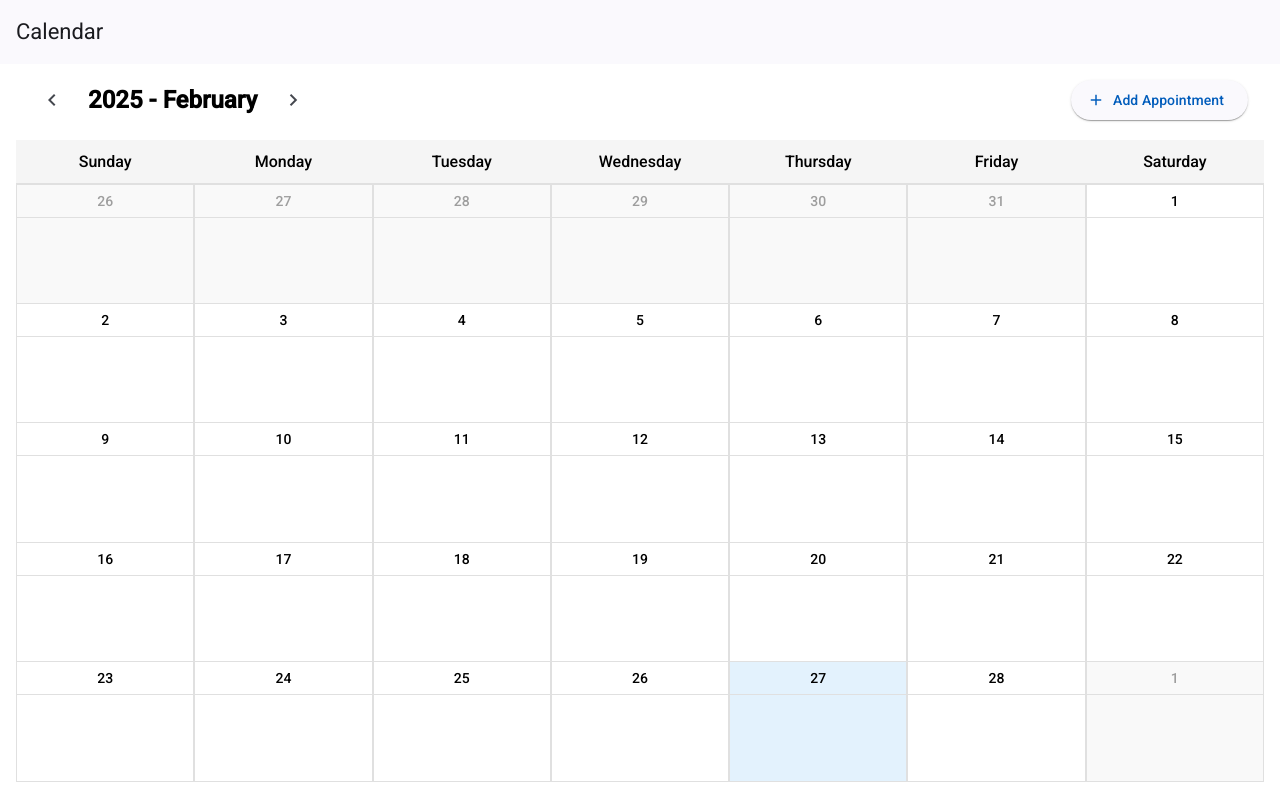
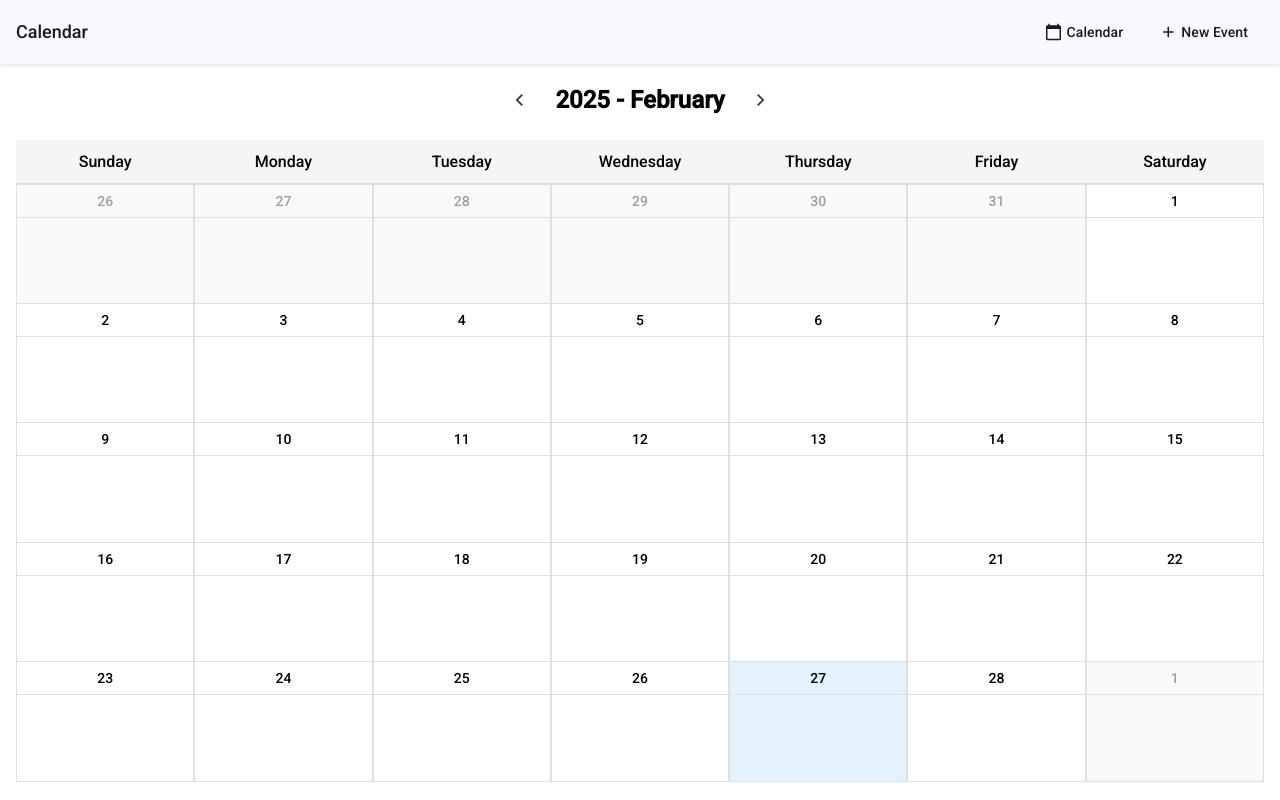
Before and after one commit to tigran-sn/calendar-app, an Angular app: page / in a window 1280 px wide. Built offline with nearby package versions, Linux system fonts and the light colour scheme.

Commit message:
- Added Header component - Restructured AppComponent to use Header component

```diff
--- a/src/app/app.component.html
+++ b/src/app/app.component.html
@@ -1,7 +1,5 @@
 <div class="app-container">
-  <mat-toolbar color="primary" class="app-header">
-    <span>{{ title }}</span>
-  </mat-toolbar>
+  <app-header></app-header>
 
   <main class="app-content">
     <router-outlet></router-outlet>
--- a/src/app/app.component.ts
+++ b/src/app/app.component.ts
@@ -2,12 +2,12 @@ import { Component } from '@angular/core';
 import { RouterOutlet } from '@angular/router';
 import { MatToolbarModule } from '@angular/material/toolbar';
 
+import { HeaderComponent } from './shared/components/header/header.component';
+
 @Component({
   selector: 'app-root',
-  imports: [RouterOutlet, MatToolbarModule],
+  imports: [RouterOutlet, MatToolbarModule, HeaderComponent],
   templateUrl: './app.component.html',
   styleUrl: './app.component.scss',
 })
-export class AppComponent {
-  title = 'Calendar';
-}
+export class AppComponent {}
--- a/src/app/features/calendar/calendar-view/calendar-view.component.html
+++ b/src/app/features/calendar/calendar-view/calendar-view.component.html
@@ -12,9 +12,6 @@
         <mat-icon>chevron_right</mat-icon>
       </button>
     </div>
-    <button mat-raised-button color="primary" (click)="addAppointment()">
-      <mat-icon>add</mat-icon> Add Appointment
-    </button>
   </div>
 
   <div class="calendar-grid">
--- a/src/app/features/calendar/calendar-view/calendar-view.component.scss
+++ b/src/app/features/calendar/calendar-view/calendar-view.component.scss
@@ -6,7 +6,7 @@
 
 .calendar-header {
   display: flex;
-  justify-content: space-between;
+  justify-content: center;
   align-items: center;
   margin-bottom: 20px;
   padding: 0 16px;
--- /dev/null
+++ b/src/app/shared/components/header/header.component.html
@@ -0,0 +1,16 @@
+<mat-toolbar color="primary" class="header">
+  <div class="logo-container">
+    <h1 class="title">{{ title }}</h1>
+  </div>
+
+  <div class="actions">
+    <button mat-button routerLink="/">
+      <mat-icon>calendar_today</mat-icon>
+      Calendar
+    </button>
+    <button mat-button routerLink="/appointment">
+      <mat-icon>add</mat-icon>
+      New Event
+    </button>
+  </div>
+</mat-toolbar>
--- /dev/null
+++ b/src/app/shared/components/header/header.component.scss
@@ -0,0 +1,25 @@
+.header {
+  display: flex;
+  justify-content: space-between;
+  padding: 0 16px;
+  position: sticky;
+  top: 0;
+  z-index: 1000;
+  box-shadow: 0 2px 4px rgba(0, 0, 0, 0.1);
+}
+
+.title {
+  font-size: 18px;
+  font-weight: 500;
+}
+
+.actions {
+  display: flex;
+  gap: 8px;
+}
+
+button {
+  mat-icon {
+    margin-right: 4px;
+  }
+}
--- /dev/null
+++ b/src/app/shared/components/header/header.component.ts
@@ -0,0 +1,16 @@
+import { Component } from '@angular/core';
+
+import { MatToolbarModule } from '@angular/material/toolbar';
+import { MatButtonModule } from '@angular/material/button';
+import { MatIconModule } from '@angular/material/icon';
+import { RouterLink } from '@angular/router';
+
+@Component({
+  selector: 'app-header',
+  imports: [MatToolbarModule, MatButtonModule, MatIconModule, RouterLink],
+  templateUrl: './header.component.html',
+  styleUrls: ['./header.component.scss'],
+})
+export class HeaderComponent {
+  title = 'Calendar';
+}
```
Also changed, not shown: 1 other file (tests, documents, lock files or other folders).
